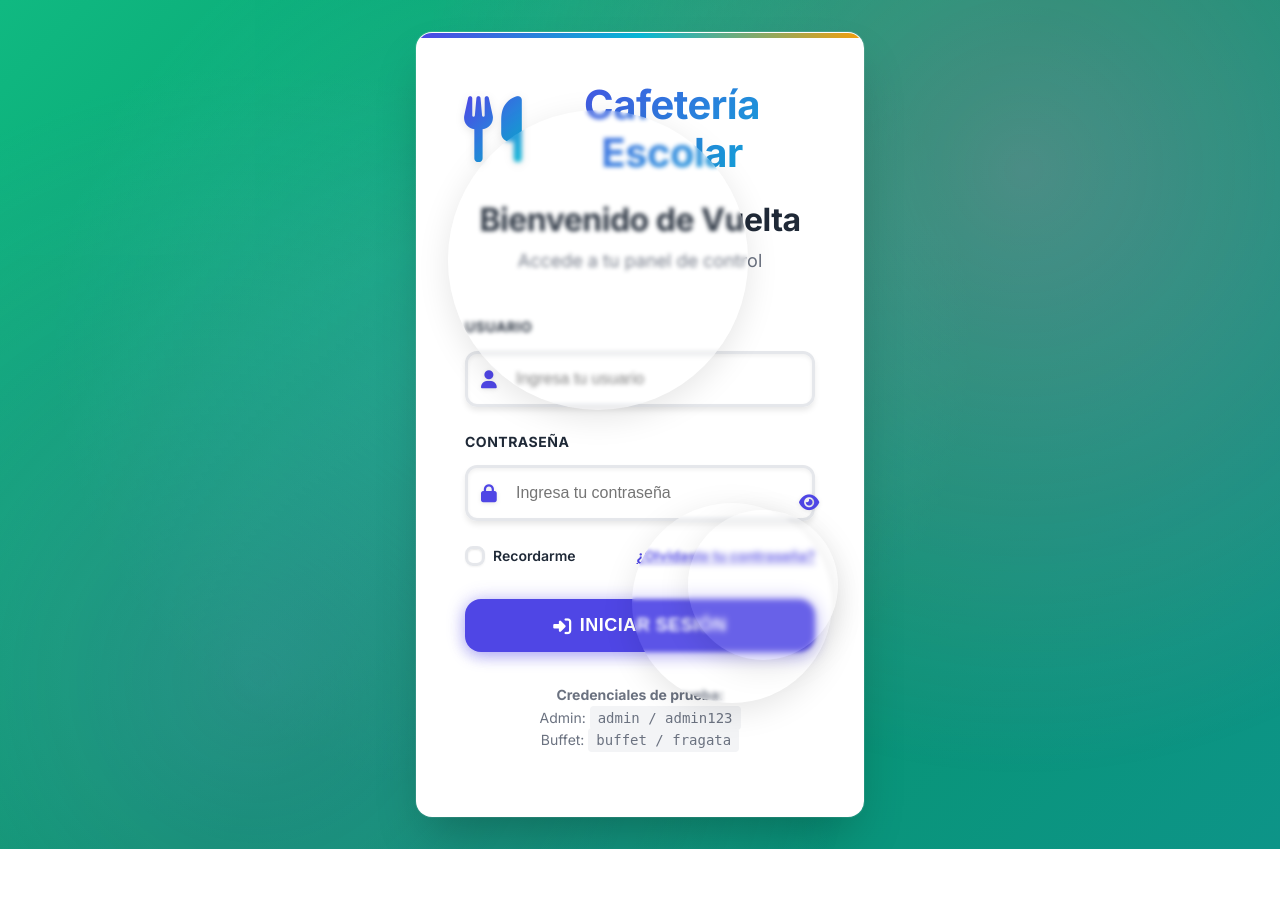
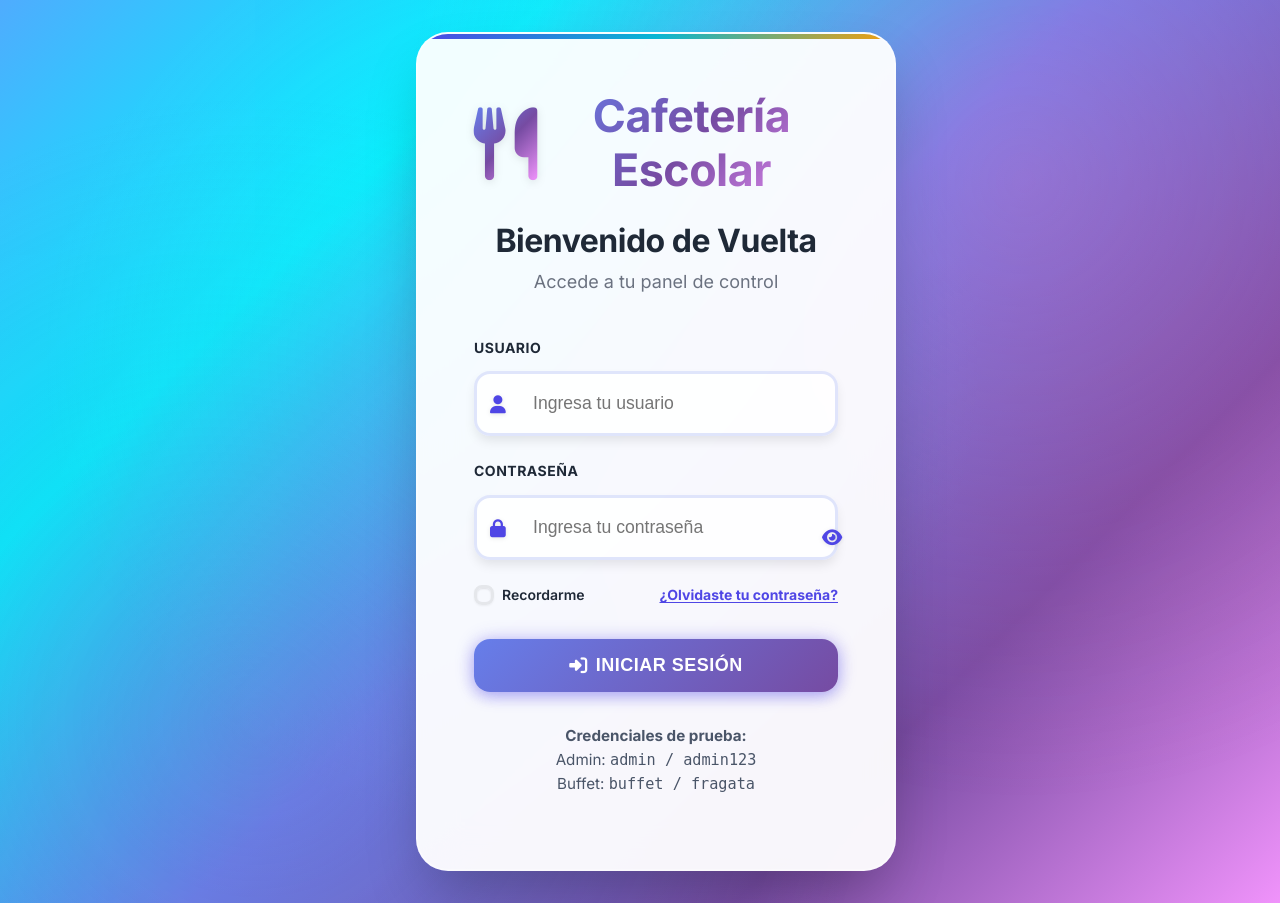
Before and after one commit to tomibande/buffet_escolar, a Node server app: page /api/auth/login in a window 1280 px wide. Before the commit the page ends 849 px from the top, so only its background shows below. Run offline with Node 20, Linux system fonts and the light colour scheme.

Commit message:
Fix login styling and admin statistics

```diff
--- a/public/views/login.ejs
+++ b/public/views/login.ejs
@@ -7,6 +7,110 @@
     <link rel="stylesheet" href="../styles/styles.css">
     <link href="https://fonts.googleapis.com/css2?family=Inter:wght@300;400;500;600;700&display=swap" rel="stylesheet">
     <link rel="stylesheet" href="https://cdnjs.cloudflare.com/ajax/libs/font-awesome/6.4.0/css/all.min.css">
+    <style>
+        .auth-page {
+            background: linear-gradient(135deg, #667eea 0%, #764ba2 25%, #f093fb 50%, #f5576c 75%, #4facfe 100%);
+            min-height: 100vh;
+            display: flex;
+            align-items: center;
+            justify-content: center;
+            padding: 2rem;
+            position: relative;
+            overflow: hidden;
+            animation: gradientShift 20s ease infinite;
+        }
+
+        @keyframes gradientShift {
+            0%, 100% {
+                background: linear-gradient(135deg, #667eea 0%, #764ba2 25%, #f093fb 50%, #f5576c 75%, #4facfe 100%);
+            }
+            25% {
+                background: linear-gradient(135deg, #f093fb 0%, #f5576c 25%, #4facfe 50%, #00f2fe 75%, #667eea 100%);
+            }
+            50% {
+                background: linear-gradient(135deg, #4facfe 0%, #00f2fe 25%, #667eea 50%, #764ba2 75%, #f093fb 100%);
+            }
+            75% {
+                background: linear-gradient(135deg, #00f2fe 0%, #667eea 25%, #764ba2 50%, #f093fb 75%, #f5576c 100%);
+            }
+        }
+
+        .auth-card {
+            background: rgba(255, 255, 255, 0.95);
+            border-radius: 2rem;
+            padding: 3.5rem;
+            box-shadow: 0 30px 60px -12px rgba(0, 0, 0, 0.25);
+            backdrop-filter: blur(20px);
+            border: 2px solid rgba(255, 255, 255, 0.3);
+            position: relative;
+            overflow: hidden;
+            transition: all 0.4s ease;
+            margin: 0 1rem;
+            max-width: 500px;
+            width: 100%;
+        }
+
+        .auth-card:hover {
+            transform: translateY(-10px);
+            box-shadow: 0 40px 80px -12px rgba(0, 0, 0, 0.3);
+        }
+
+        .auth-logo i {
+            font-size: 4.5rem;
+            background: linear-gradient(135deg, #667eea, #764ba2, #f093fb);
+            -webkit-background-clip: text;
+            -webkit-text-fill-color: transparent;
+            background-clip: text;
+            animation: pulse 3s ease-in-out infinite;
+        }
+
+        .auth-logo h1 {
+            font-size: 2.8rem;
+            margin: 0;
+            background: linear-gradient(135deg, #667eea, #764ba2, #f093fb);
+            -webkit-background-clip: text;
+            -webkit-text-fill-color: transparent;
+            background-clip: text;
+            font-weight: 800;
+        }
+
+        .input-group input {
+            width: 100%;
+            padding: 1.2rem 1.2rem 1.2rem 3.5rem;
+            border: 3px solid rgba(102, 126, 234, 0.2);
+            border-radius: 1rem;
+            font-size: 1.1rem;
+            font-weight: 500;
+            transition: all 0.3s ease;
+            background: rgba(255, 255, 255, 0.9);
+            box-shadow: 0 6px 12px -2px rgba(0, 0, 0, 0.1);
+        }
+
+        .input-group input:focus {
+            outline: none;
+            border-color: #667eea;
+            box-shadow: 0 0 0 4px rgba(102, 126, 234, 0.2);
+            transform: translateY(-3px);
+            background: white;
+        }
+
+        .btn-primary {
+            background: linear-gradient(135deg, #667eea, #764ba2);
+            box-shadow: 0 8px 20px rgba(102, 126, 234, 0.4);
+            transition: all 0.4s ease;
+            border: none;
+            font-size: 1.2rem;
+            font-weight: 700;
+            padding: 1.2rem 2.5rem;
+            border-radius: 1rem;
+        }
+
+        .btn-primary:hover {
+            transform: translateY(-4px);
+            box-shadow: 0 12px 30px rgba(102, 126, 234, 0.5);
+            background: linear-gradient(135deg, #764ba2, #f093fb);
+        }
+    </style>
 </head>
 <body class="auth-page">
     <div class="auth-container">
@@ -56,64 +160,19 @@
             </form>
 
             <div class="auth-footer">
-                <p style="margin-bottom: 1rem; font-size: 0.875rem; color: #6b7280;">
+                <p style="margin-bottom: 1rem; font-size: 0.95rem; color: #4a5568;">
                     <strong>Credenciales de prueba:</strong><br>
-                    Admin: <code style="background: #f3f4f6; padding: 0.25rem 0.5rem; border-radius: 0.25rem;">admin / admin123</code><br>
-                    Buffet: <code style="background: #f3f4f6; padding: 0.25rem 0.5rem; border-radius: 0.25rem;">buffet / fragata</code>
+                    Admin: <code>admin / admin123</code><br>
+                    Buffet: <code>buffet / fragata</code>
                 </p>
             </div>
-        </div>
-
-        <div class="auth-background">
-            <div class="bg-shape shape-1"></div>
-            <div class="bg-shape shape-2"></div>
-            <div class="bg-shape shape-3"></div>
         </div>
     </div>
 
     <script>
-        document.addEventListener('DOMContentLoaded', function() {
-            // Focus effects on inputs
-            const inputs = document.querySelectorAll('input');
-            inputs.forEach(input => {
-                input.addEventListener('focus', function() {
-                    this.parentElement.style.transform = 'scale(1.02)';
-                });
-
-                input.addEventListener('blur', function() {
-                    this.parentElement.style.transform = 'scale(1)';
-                });
-            });
-
-            // Real-time validation
-            const usernameInput = document.getElementById('username');
-            const passwordInput = document.getElementById('password');
-
-            usernameInput.addEventListener('input', function() {
-                if (this.value.length >= 3) {
-                    this.style.borderColor = '#10b981';
-                    this.nextElementSibling.style.color = '#10b981';
-                } else {
-                    this.style.borderColor = '';
-                    this.nextElementSibling.style.color = '';
-                }
-            });
-
-            passwordInput.addEventListener('input', function() {
-                if (this.value.length >= 6) {
-                    this.style.borderColor = '#10b981';
-                    this.nextElementSibling.style.color = '#10b981';
-                } else {
-                    this.style.borderColor = '';
-                    this.nextElementSibling.style.color = '';
-                }
-            });
-        });
-
         document.getElementById('loginForm').addEventListener('submit', async (e) => {
             e.preventDefault();
 
-            // Show loading state
             const submitBtn = e.target.querySelector('button[type="submit"]');
             const originalText = submitBtn.innerHTML;
             submitBtn.innerHTML = '<i class="fas fa-spinner fa-spin"></i> Iniciando sesión...';
@@ -137,14 +196,12 @@
                 const result = await response.json();
 
                 if (result.success) {
-                    // Show success
                     submitBtn.innerHTML = '<i class="fas fa-check"></i> ¡Éxito!';
                     submitBtn.style.background = '#10b981';
 
                     localStorage.setItem('token', result.data.token);
                     localStorage.setItem('user', JSON.stringify(result.data.user));
 
-                    // Redirect based on user role
                     const userRole = result.data.user.role;
                     setTimeout(() => {
                         if (userRole === 'buffet') {
@@ -156,7 +213,6 @@
                         }
                     }, 1000);
                 } else {
-                    // Show error
                     showError(result.message || 'Error en el inicio de sesión');
                     submitBtn.innerHTML = originalText;
                     submitBtn.disabled = false;
@@ -169,7 +225,6 @@
             }
         });
 
-        // Function to show errors
         function showError(message) {
             const errorDiv = document.createElement('div');
             errorDiv.style.cssText = `
@@ -183,26 +238,18 @@
                 box-shadow: 0 10px 15px -3px rgba(0, 0, 0, 0.1);
                 z-index: 9999;
                 font-weight: 500;
-                animation: slideIn 0.3s ease-out;
             `;
-            errorDiv.innerHTML = `
-                <i class="fas fa-exclamation-circle" style="margin-right: 0.5rem;"></i>
-                ${message}
-            `;
+            errorDiv.innerHTML = `<i class="fas fa-exclamation-circle" style="margin-right: 0.5rem;"></i>${message}`;
 
             document.body.appendChild(errorDiv);
 
             setTimeout(() => {
-                errorDiv.style.animation = 'slideOut 0.3s ease-in forwards';
-                setTimeout(() => {
-                    if (document.body.contains(errorDiv)) {
-                        document.body.removeChild(errorDiv);
-                    }
-                }, 300);
+                if (document.body.contains(errorDiv)) {
+                    document.body.removeChild(errorDiv);
+                }
             }, 4000);
         }
 
-        // Function to show forgot password info
         function showForgotPassword() {
             showError('Contacta al administrador del sistema para recuperar tu contraseña');
         }
@@ -221,33 +268,6 @@
                 icon.classList.add('fa-eye');
             }
         }
-
-        // Add styles for animations
-        const style = document.createElement('style');
-        style.textContent = `
-            @keyframes slideIn {
-                from {
-                    transform: translateX(100%);
-                    opacity: 0;
-                }
-                to {
-                    transform: translateX(0);
-                    opacity: 1;
-                }
-            }
-
-            @keyframes slideOut {
-                from {
-                    transform: translateX(0);
-                    opacity: 1;
-                }
-                to {
-                    transform: translateX(100%);
-                    opacity: 0;
-                }
-            }
-        `;
-        document.head.appendChild(style);
     </script>
 </body>
 </html>
```
